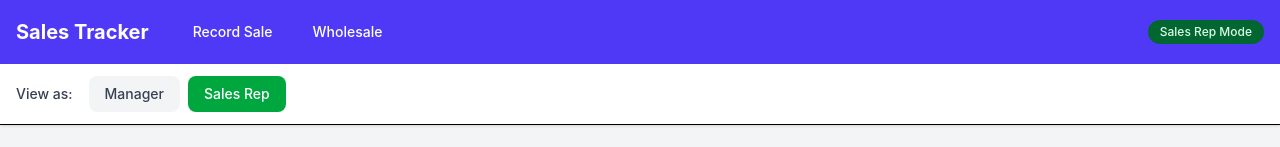
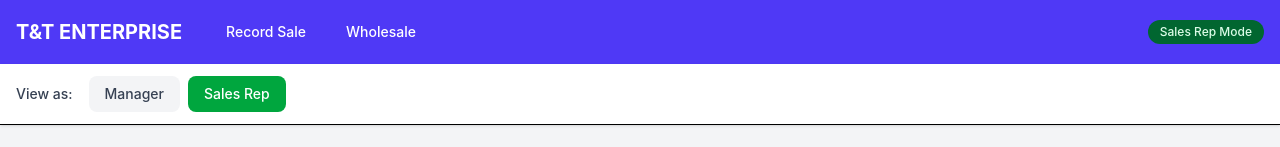
Before and after one commit to remi-xxl/T-T-Enterprise-, a React (Vite) app in the folder client/: page /sales in a window 1280 px wide. Shown: the top 147 px of the page. Built offline with nearby package versions, Linux system fonts and the light colour scheme; no server answers.

Commit message:
Business name

```diff
--- a/client/src/App.jsx
+++ b/client/src/App.jsx
@@ -158,7 +158,7 @@
         <div className="max-w-7xl mx-auto px-4">
           <div className="flex justify-between h-16">
             <div className="flex items-center space-x-8">
-              <Link to="/" className="text-xl font-bold">Sales Tracker</Link>
+              <Link to="/" className="text-xl font-bold">T&T ENTERPRISE</Link>
               <div className="flex space-x-4">
                 {isManager && (
                   <Link to="/" className="hover:text-indigo-200 px-3 py-2 rounded-md text-sm font-medium">
```
